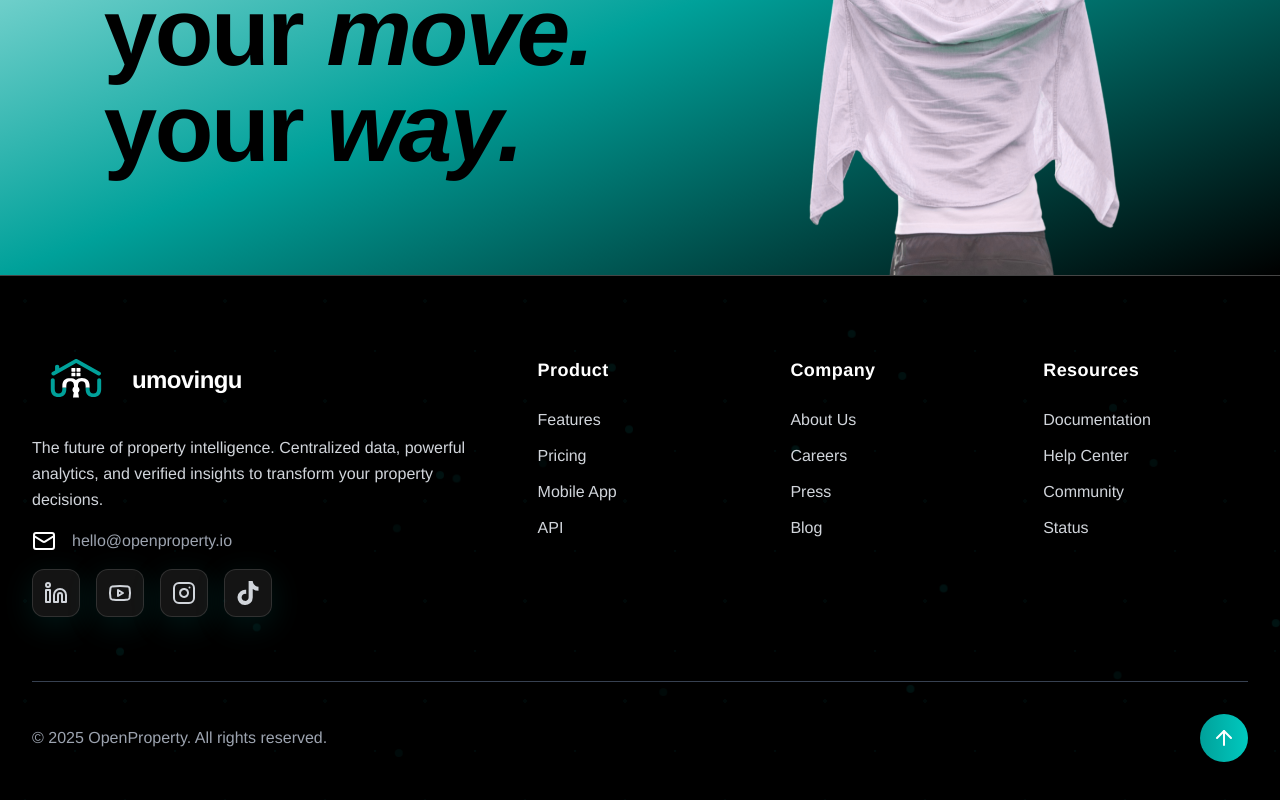
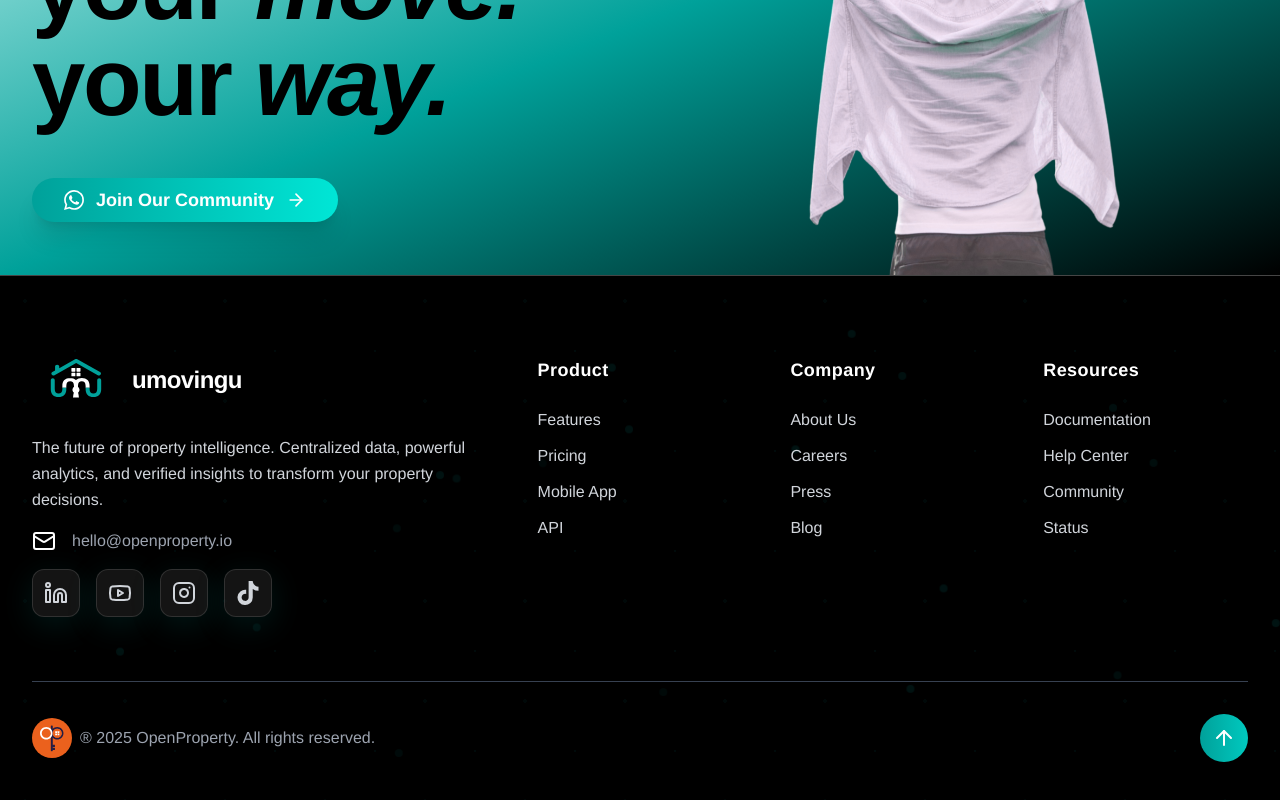
Before and after one commit to DevMysticCode/openproperty_new_website, a React (Vite) app: page /about in a window 1280 px wide. Shown: the part 6132-6932 px from the top of the page. Built offline with nearby package versions, Linux system fonts and the light colour scheme.

Commit message:
Join community button addedon hero section and the CTA section on every page

```diff
--- a/src/components/CTASectionNew.tsx
+++ b/src/components/CTASectionNew.tsx
@@ -1,5 +1,7 @@
 import { motion, useInView } from 'framer-motion'
 import { useRef } from 'react'
+import { ArrowRight } from 'lucide-react'
+import { Button } from './ui/button'
 
 export default function CTASectionNew() {
   const featuresRef = useRef(null)
@@ -23,7 +25,7 @@
               delay: 0.3,
               ease: [0.23, 1, 0.32, 1],
             }}
-            className="space-y-2 lg:pr-8 relative z-10 text-black flex justify-center lg:justify-end"
+            className="space-y-12 lg:pr-8 relative z-10 text-black flex flex-col justify-center lg:justify-end"
           >
             <div className="">
               <motion.h3
@@ -53,6 +55,41 @@
                 your <span className="italic font-bold">way.</span>
               </motion.h3>
             </div>
+
+            {/* WhatsApp CTA */}
+            <motion.div
+              initial={{ opacity: 0, y: 30 }}
+              animate={{ opacity: 1, y: 0 }}
+              transition={{
+                duration: 1.2,
+                delay: 1.5,
+                ease: [0.23, 1, 0.32, 1],
+              }}
+              className="mt-12"
+            >
+              <a
+                href="https://chat.whatsapp.com/F8hW6i1OuZL777j6yMRe96?mode=wwc"
+                target="_blank"
+                rel="noopener noreferrer"
+                className="inline-block" // This ensures proper button styling
+              >
+                <Button
+                  size="lg"
+                  className="bg-gradient-to-r from-[#00A19A] via-[#00c4b8] to-[#00e6d6] hover:from-[#00e6d6] hover:via-[#00c4b8] hover:to-[#00A19A] text-white text-lg px-8 py-4 rounded-full shadow-xl font-semibold transition-all duration-300 group"
+                >
+                  {/* WhatsApp Icon */}
+                  <svg
+                    className="mr-3 h-5 w-5"
+                    fill="currentColor"
+                    viewBox="0 0 24 24"
+                  >
+                    <path d="M17.472 14.382c-.297-.149-1.758-.867-2.03-.967-.273-.099-.471-.148-.67.15-.197.297-.767.966-.94 1.164-.173.199-.347.223-.644.075-.297-.15-1.255-.463-2.39-1.475-.883-.788-1.48-1.761-1.653-2.059-.173-.297-.018-.458.13-.606.134-.133.298-.347.446-.52.149-.174.198-.298.298-.497.099-.198.05-.371-.025-.52-.075-.149-.669-1.612-.916-2.207-.242-.579-.487-.5-.669-.51-.173-.008-.371-.01-.57-.01-.198 0-.52.074-.792.372-.272.297-1.04 1.016-1.04 2.479 0 1.462 1.065 2.875 1.213 3.074.149.198 2.096 3.2 5.077 4.487.709.306 1.262.489 1.694.625.712.227 1.36.195 1.871.118.571-.085 1.758-.719 2.006-1.413.248-.694.248-1.289.173-1.413-.074-.124-.272-.198-.57-.347m-5.421 7.403h-.004a9.87 9.87 0 01-5.031-1.378l-.361-.214-3.741.982.998-3.648-.235-.374a9.86 9.86 0 01-1.51-5.26c.001-5.45 4.436-9.884 9.888-9.884 2.64 0 5.122 1.03 6.988 2.898a9.825 9.825 0 012.893 6.994c-.003 5.45-4.437 9.884-9.885 9.884m8.413-18.297A11.815 11.815 0 0012.05 0C5.495 0 .16 5.335.157 11.892c0 2.096.547 4.142 1.588 5.945L.057 24l6.305-1.654a11.882 11.882 0 005.683 1.448h.005c6.554 0 11.89-5.335 11.893-11.893c0-3.189-1.248-6.189-3.515-8.464" />
+                  </svg>
+                  Join Our Community
+                  <ArrowRight className="ml-3 h-5 w-5 transform group-hover:translate-x-1 transition-transform duration-300" />
+                </Button>
+              </a>
+            </motion.div>
           </motion.div>
 
           {/* Right Side - Empowering Figure */}
--- a/src/components/Footer.tsx
+++ b/src/components/Footer.tsx
@@ -202,8 +202,18 @@
           transition={{ duration: 1.2, delay: 1, ease: [0.23, 1, 0.32, 1] }}
           className="flex flex-col md:flex-row items-center justify-between border-t border-gray-700 pt-8"
         >
-          <p className="text-gray-400 text-base mb-4 md:mb-0">
-            &copy; 2025 OpenProperty. All rights reserved.
+          <p className="text-gray-400 text-base mb-4 md:mb-0 flex items-center">
+            <motion.div
+              // whileHover={{ scale: 1.1, rotate: 8 }}
+              className="w-13 h-13 rounded-xl shadow-lg inline-block mr-2"
+            >
+              <img
+                src="/openPropertyLogo.svg"
+                alt="Logo"
+                className="w-[40px] h-13 object-contain"
+              />
+            </motion.div>
+            &reg; 2025 OpenProperty. All rights reserved.
           </p>
 
           {/* Back to Top Button */}
--- a/src/components/Hero.tsx
+++ b/src/components/Hero.tsx
@@ -3,6 +3,8 @@
 import ChipsScene from './ChipsScene'
 import AnimatedSection from './AnimatedSection'
 import StaggeredAnimatedSection from './StaggeredAnimatedSection'
+import { Button } from './ui/button'
+import { ArrowRight } from 'lucide-react'
 
 export default function Hero() {
   const heroRef = useRef<HTMLElement>(null)
@@ -68,6 +70,40 @@
                 Making the future of moving, easy, transparent, fast and most
                 importantly, focused around you.
               </p>
+            </motion.div>
+            {/* WhatsApp CTA */}
+            <motion.div
+              initial={{ opacity: 0, y: 30 }}
+              animate={{ opacity: 1, y: 0 }}
+              transition={{
+                duration: 1.2,
+                delay: 1.5,
+                ease: [0.23, 1, 0.32, 1],
+              }}
+              className="mt-12"
+            >
+              <a
+                href="https://chat.whatsapp.com/F8hW6i1OuZL777j6yMRe96?mode=wwc"
+                target="_blank"
+                rel="noopener noreferrer"
+                className="inline-block" // This ensures proper button styling
+              >
+                <Button
+                  size="lg"
+                  className="bg-gradient-to-r from-[#00A19A] via-[#00c4b8] to-[#00e6d6] hover:from-[#00e6d6] hover:via-[#00c4b8] hover:to-[#00A19A] text-white text-lg px-8 py-4 rounded-full shadow-xl font-semibold transition-all duration-300 group"
+                >
+                  {/* WhatsApp Icon */}
+                  <svg
+                    className="mr-3 h-5 w-5"
+                    fill="currentColor"
+                    viewBox="0 0 24 24"
+                  >
+                    <path d="M17.472 14.382c-.297-.149-1.758-.867-2.03-.967-.273-.099-.471-.148-.67.15-.197.297-.767.966-.94 1.164-.173.199-.347.223-.644.075-.297-.15-1.255-.463-2.39-1.475-.883-.788-1.48-1.761-1.653-2.059-.173-.297-.018-.458.13-.606.134-.133.298-.347.446-.52.149-.174.198-.298.298-.497.099-.198.05-.371-.025-.52-.075-.149-.669-1.612-.916-2.207-.242-.579-.487-.5-.669-.51-.173-.008-.371-.01-.57-.01-.198 0-.52.074-.792.372-.272.297-1.04 1.016-1.04 2.479 0 1.462 1.065 2.875 1.213 3.074.149.198 2.096 3.2 5.077 4.487.709.306 1.262.489 1.694.625.712.227 1.36.195 1.871.118.571-.085 1.758-.719 2.006-1.413.248-.694.248-1.289.173-1.413-.074-.124-.272-.198-.57-.347m-5.421 7.403h-.004a9.87 9.87 0 01-5.031-1.378l-.361-.214-3.741.982.998-3.648-.235-.374a9.86 9.86 0 01-1.51-5.26c.001-5.45 4.436-9.884 9.888-9.884 2.64 0 5.122 1.03 6.988 2.898a9.825 9.825 0 012.893 6.994c-.003 5.45-4.437 9.884-9.885 9.884m8.413-18.297A11.815 11.815 0 0012.05 0C5.495 0 .16 5.335.157 11.892c0 2.096.547 4.142 1.588 5.945L.057 24l6.305-1.654a11.882 11.882 0 005.683 1.448h.005c6.554 0 11.89-5.335 11.893-11.893c0-3.189-1.248-6.189-3.515-8.464" />
+                  </svg>
+                  Join Our Community
+                  <ArrowRight className="ml-3 h-5 w-5 transform group-hover:translate-x-1 transition-transform duration-300" />
+                </Button>
+              </a>
             </motion.div>
           </div>
 
--- a/src/components/ProductPage.tsx
+++ b/src/components/ProductPage.tsx
@@ -59,9 +59,9 @@
     title: 'Always in sync.',
     highlights: [
       'Communication between all parties flows seamlessly with everyone being updated at the same time and no one being kept in the dark.',
-      'Push notifications and chain visibility and open data sharing replaces current hidden process.',
+      'Push notifications and chain visibility and open data sharing replaces current hidden processes.',
       'Secure communication channels built into one app.',
-      'Live progress tracker (like parcel tracking but for your home).',
+      'Live progress tracker (like parcel tracking but for your home).',
     ],
     gradient: 'from-[#00c4b8] to-[#00e6d6]',
     image: '/products/TransparentTransactions.png',
```
Also changed, not shown: public/openPropertyLogo.svg (added).
